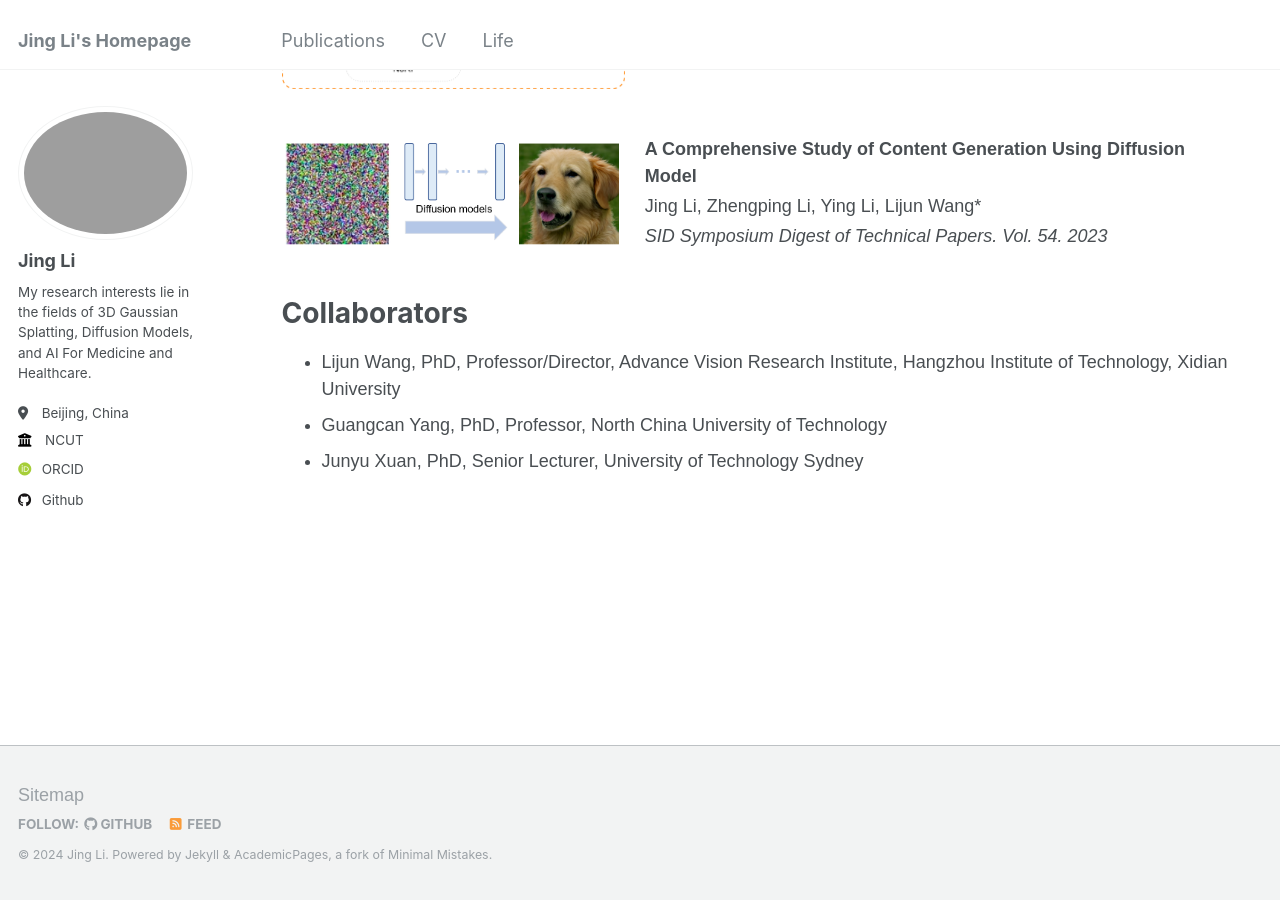
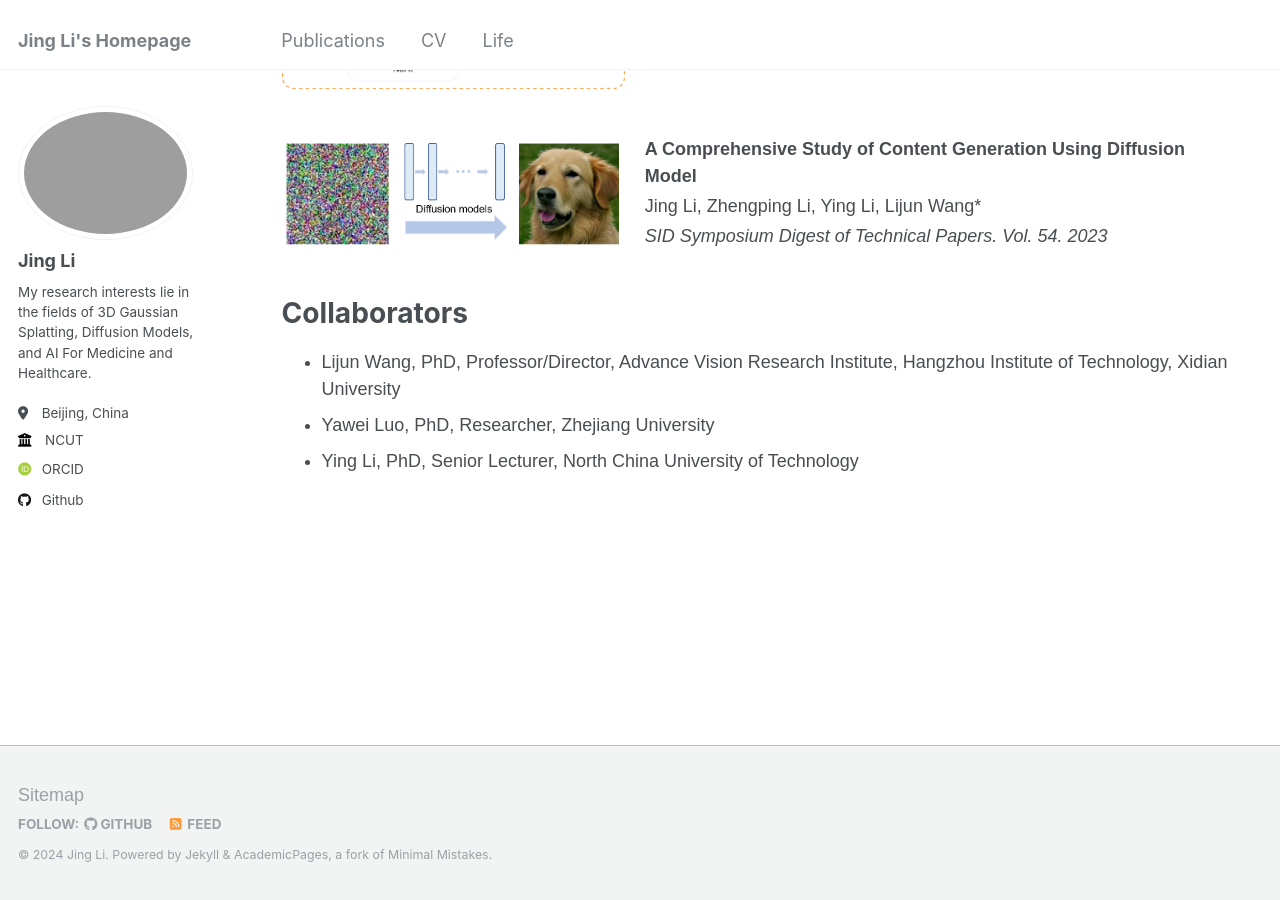
Before and after one commit to GodzillaLi/GodzillaLi.github.io, a Jekyll site: the page built from _pages/publications.md, in a window 1280 px wide and 900 px high, scrolled down 1010 px. Built offline with Jekyll 4.4.1, drawn with Linux system fonts in a browser that asks for light colours; some web fonts are replaced.

Commit message:
Update publications.md

```diff
--- a/_pages/publications.md
+++ b/_pages/publications.md
@@ -109,5 +109,5 @@ i {
 # Collaborators
 
 - Lijun Wang, PhD, Professor/Director, Advance Vision Research Institute, Hangzhou Institute of Technology, Xidian University
-- Guangcan Yang, PhD, Professor, North China University of Technology
-- Junyu Xuan, PhD, Senior Lecturer, University of Technology Sydney
+- Yawei Luo, PhD, Researcher, Zhejiang University
+- Ying Li, PhD, Senior Lecturer, North China University of Technology
```
